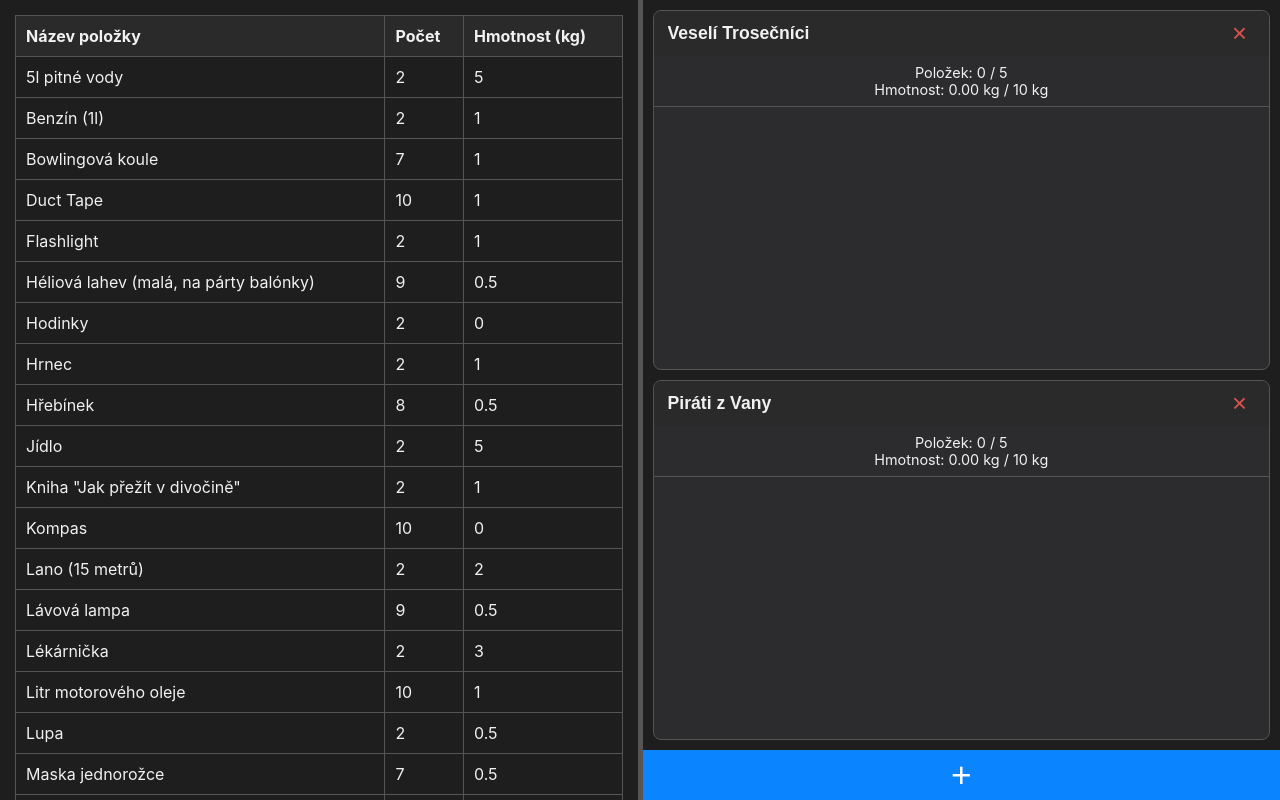
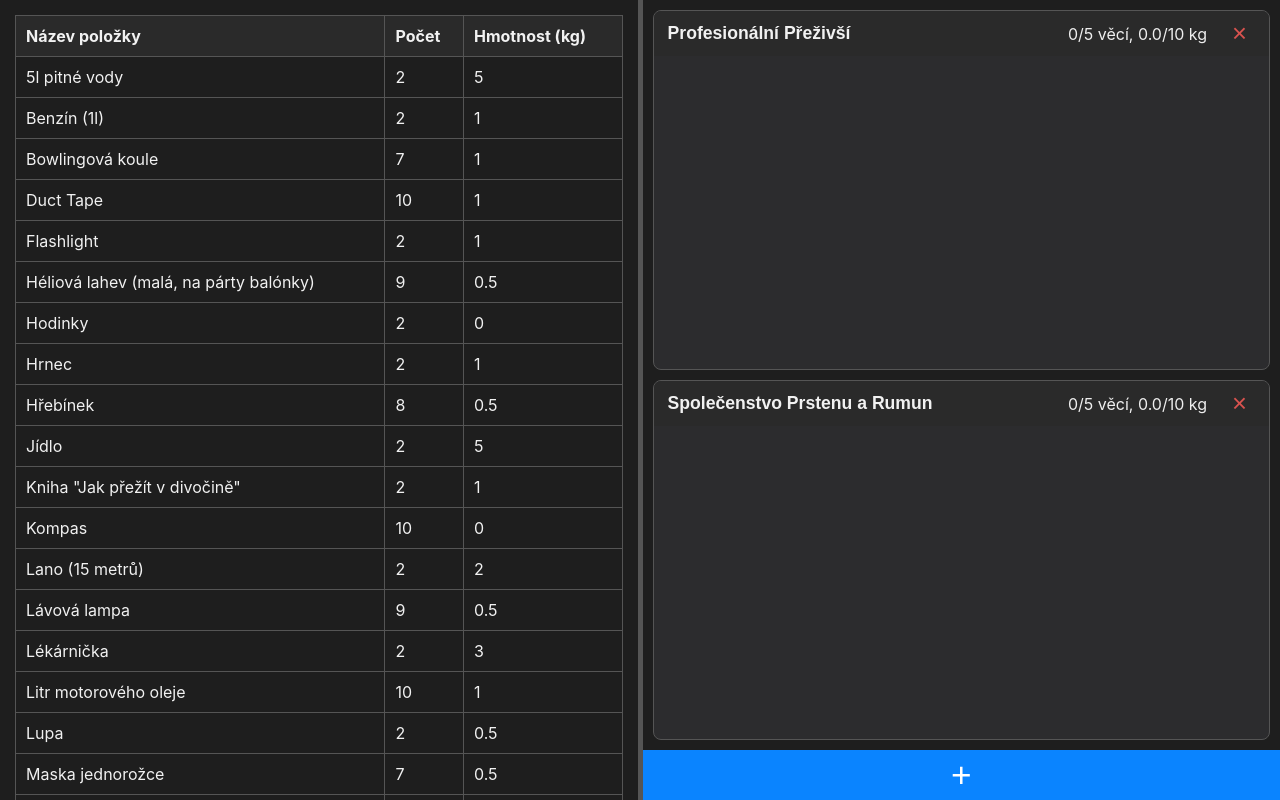
Before and after one commit to Futupas/muni-psbb090-softskills-table, a plain HTML site: page index.html in a window 1280 px wide. Drawn offline with Linux system fonts and the light colour scheme.

Commit message:
add: lil fixes, added license and readme

```diff
--- a/app.js
+++ b/app.js
@@ -1,16 +1,22 @@
 'use strict';
+
+//todo remove potentional XSS
 
 document.addEventListener('DOMContentLoaded', () => {
     // --- Constants ---
     const MAX_ITEMS_PER_TEAM = 5;
     const MAX_WEIGHT_PER_TEAM = 10;
     const TEAM_NAMES = [
-        'Veselí Trosečníci',
-        'Piráti z Vany',
-        'Posádka "Utopie"',
-        'Klub Opuštěného Ostrova',
-        'Mistři Přežití',
-        'Kapitáni Křesel'
+        'Profesionální Přeživší',
+        'Společenstvo Prstenu a Rumun',
+        'Trosečníci s.r.o.',
+        'Kapitáni Vlastní Vany',
+        'Posádka Létajícího Špagetového Monstra',
+        'Experti na Kokosy',
+        'Lovci Selfie Tyčí',
+        'Klub Otrhaných Dobrodruhů',
+        'Jednorožci Apokalypsy',
+        'Syndikát Lávových Lamp'
     ];
     const ITEMS = [
         { id: 1, name: 'Duct Tape', count: 10, weight: 1 },
@@ -114,11 +120,10 @@ document.addEventListener('DOMContentLoaded', () => {
             teamEl.innerHTML = `
                 <div class="team-header">
                     <input type="text" class="team-name" value="${team.name}" data-id="${team.id}">
+                    <span class="team-header-stats">
+                        ${team.items.length}/${MAX_ITEMS_PER_TEAM} věcí, ${totalWeight.toFixed(1)}/${MAX_WEIGHT_PER_TEAM} kg
+                    </span>
                     <button class="remove-team-btn" data-id="${team.id}">&times;</button>
-                </div>
-                <div class="team-info">
-                    Položek: ${team.items.length} / ${MAX_ITEMS_PER_TEAM}<br>
-                    Hmotnost: ${totalWeight.toFixed(2)} kg / ${MAX_WEIGHT_PER_TEAM} kg
                 </div>
                 <ul class="team-item-list">${itemsHtml}</ul>
             `;
--- a/index.html
+++ b/index.html
@@ -3,7 +3,7 @@
 <head>
     <meta charset="UTF-8" />
     <meta name="viewport" content="width=device-width, initial-scale=1.0" />
-    <title>Výběr položek pro týmy</title>
+    <title>MUNI PSBB090 - Soft skills - Výběr položek pro týmy</title>
     <link rel="stylesheet" href="styles.css" />
 </head>
 <body>
--- a/styles.css
+++ b/styles.css
@@ -7,7 +7,7 @@
     --primary-color: #0a84ff;
     --error-color: #d9534f;
     --drag-background: rgba(10, 132, 255, 0.2);
-    --min-team-height: 250px;
+    --min-team-height: 220px;
     --min-panel-width: 20%;
 }
 
@@ -124,7 +124,8 @@ body {
     border: none;
     background-color: transparent;
     color: var(--text-color);
-    width: 100%;
+    flex-grow: 1;
+    min-width: 0;
 }
 
 .remove-team-btn {
@@ -136,11 +137,12 @@ body {
     padding: 0 10px;
 }
 
-.team-info {
-    padding: 8px 12px;
-    font-size: 0.9em;
-    border-bottom: 1px solid var(--border-color);
-    text-align: center;
+.team-header-stats {
+    font-size: 1em;
+    color: #eee;
+    padding: 0 15px;
+    white-space: nowrap;
+    flex-shrink: 0;
 }
 
 .team-item-list {
```
Also changed, not shown: 2 other files.
